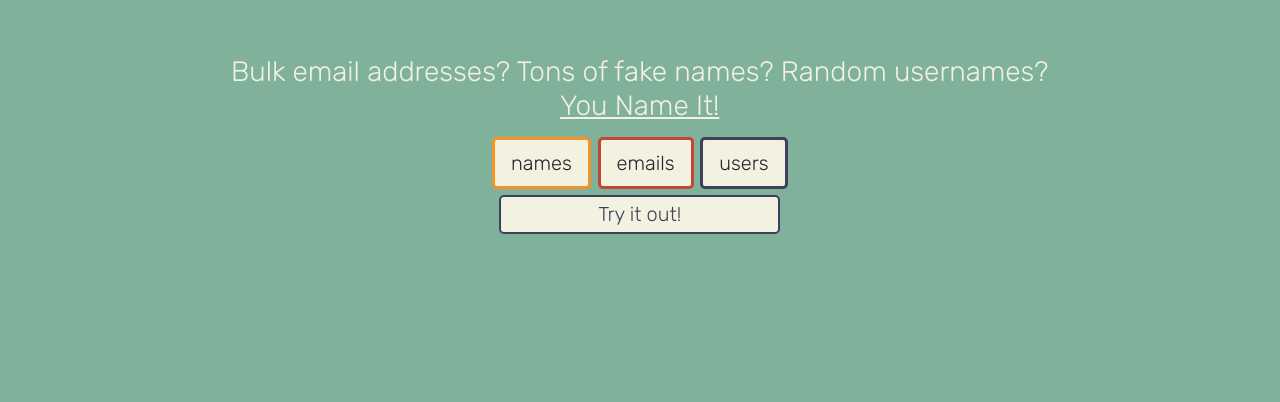
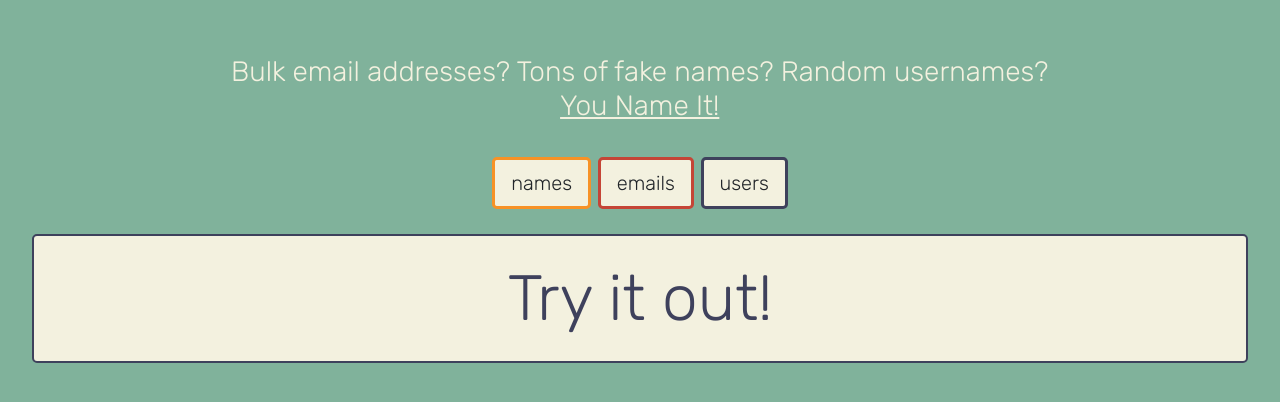
Before and after one commit to P-v-R/namerr_webpage, a React (Create React App) app: page / in a window 1280 px wide. Shown: the part 1050-1452 px from the top of the page. Built offline with nearby package versions, Linux system fonts and the light colour scheme.

Commit message:
minor tweak to font size

```diff
--- a/src/components/cards/Demo.js
+++ b/src/components/cards/Demo.js
@@ -13,7 +13,7 @@ export const Demo = () => {
       `{ fullName: '${i.fullName}',
          email: '${i.email}',
          username: '${i.username}',
-        password: '${i.password.slice(0,8)}' } `)
+         password: '${i.password.slice(0,8)}' } `)
     )
     setData(`[${userStrings}]`);
   }
--- a/src/components/cards/cardstyles.css
+++ b/src/components/cards/cardstyles.css
@@ -1,6 +1,8 @@
 .demoDiv {
   margin-left: auto;
   margin-right: auto;
+  width:100vw;
+
 }
 
 .demoData{
@@ -15,6 +17,7 @@
 .dataText {
   color:#3e415c;
   padding: 2%;
+  font-size: 5vw;
 }
 
 .databtn {
```
